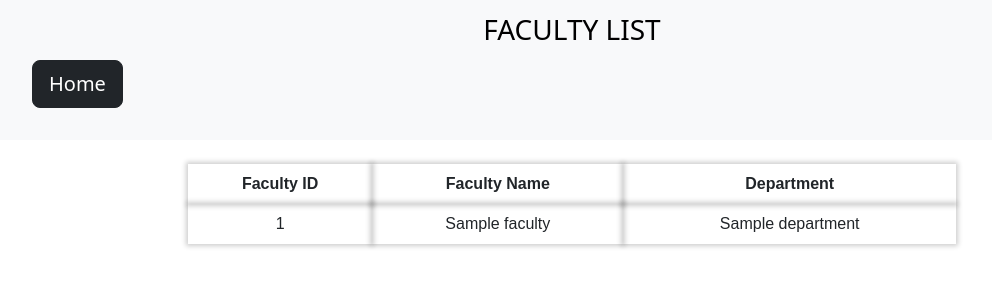
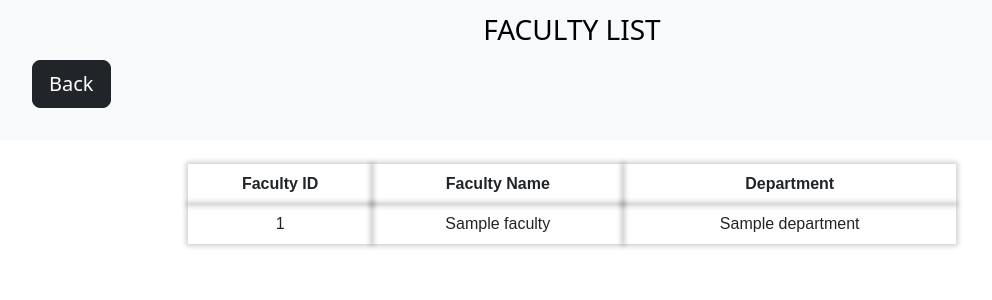
Before and after one commit to venkata1509/Attendance-Management-System, a Flask app: page /facultyview in a window 1280 px wide. Shown: the top 300 px of the page, without its empty margins (68-1060 px from the left). Run offline with Flask 3, Linux system fonts and the light colour scheme; a database or web service that is not in the repository returns one stand-in record (values such as "Sample title").

Commit message:
home changed to back

```diff
--- a/templates/faculty-view.html
+++ b/templates/faculty-view.html
@@ -27,7 +27,7 @@
             </div>
             <div class="mb-4" style="margin-left:100px;">
               <a href="/admin-home">
-                <button class="btn btn-dark btn-lg" type="button">Home</button>
+                <button class="btn btn-dark btn-lg" type="button">Back</button>
               </a>
             </div>
           </nav>
--- a/templates/student-view.html
+++ b/templates/student-view.html
@@ -30,7 +30,7 @@
         </div>
         <div class="mb-4" style="margin-left:100px;">
           <a href="/admin-home">
-            <button class="btn btn-dark btn-lg" type="button">Home</button>
+            <button class="btn btn-dark btn-lg" type="button">Back</button>
           </a>
         </div>
       </nav>
```
